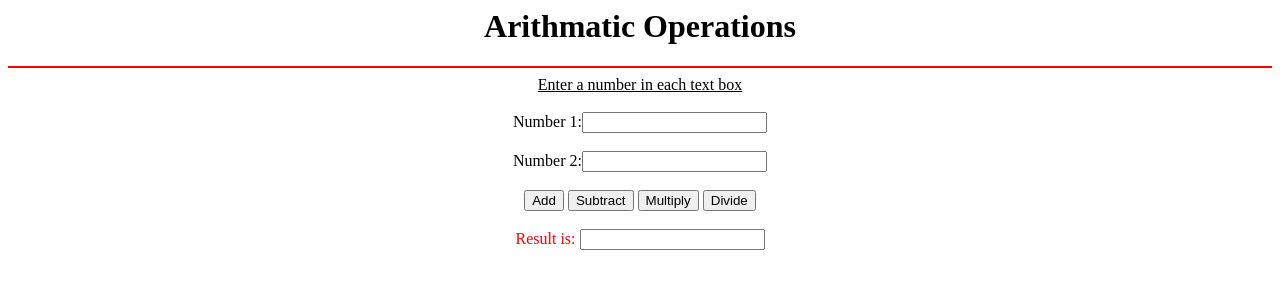
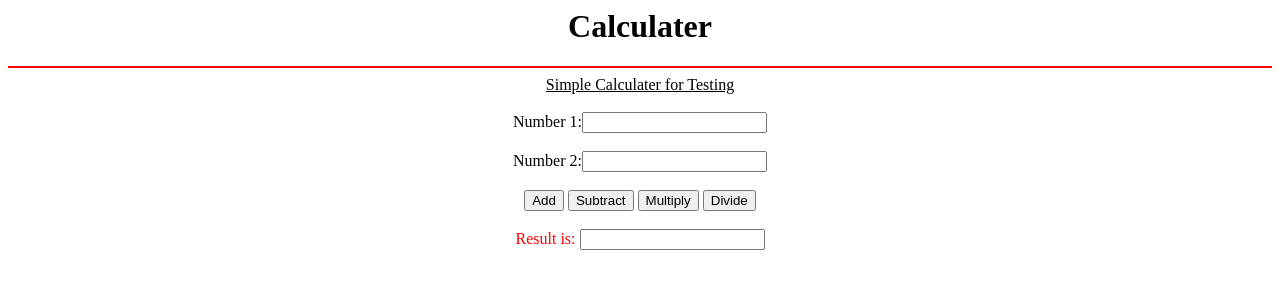
Before and after one commit to software-testing-lab/calculater, a plain HTML site: page index.html in a window 1280 px wide. Drawn offline with Linux system fonts and the light colour scheme.

Commit message:
Update index.html

```diff
--- a/index.html
+++ b/index.html
@@ -1,6 +1,6 @@
 <html>
 <head>
-<title> Arithmatic Operation </title>
+<title>Calculater</title>
 <script type="text/javascript">
 var n1,n2,r;
 function add()
@@ -43,8 +43,8 @@ document.myform.result.value=r;
 </head>
 <body>
 <form name="myform">
-<h1 align="center"> Arithmatic Operations</h1> <hr color="red"> <center>
-<u>Enter a number in each text box </u>
+<h1 align="center">Calculater</h1> <hr color="red"> <center>
+<u>Simple Calculater for Testing </u>
 <br><br>
 Number 1:<input type="text" name="n1" value="">
 <br><br>
```
